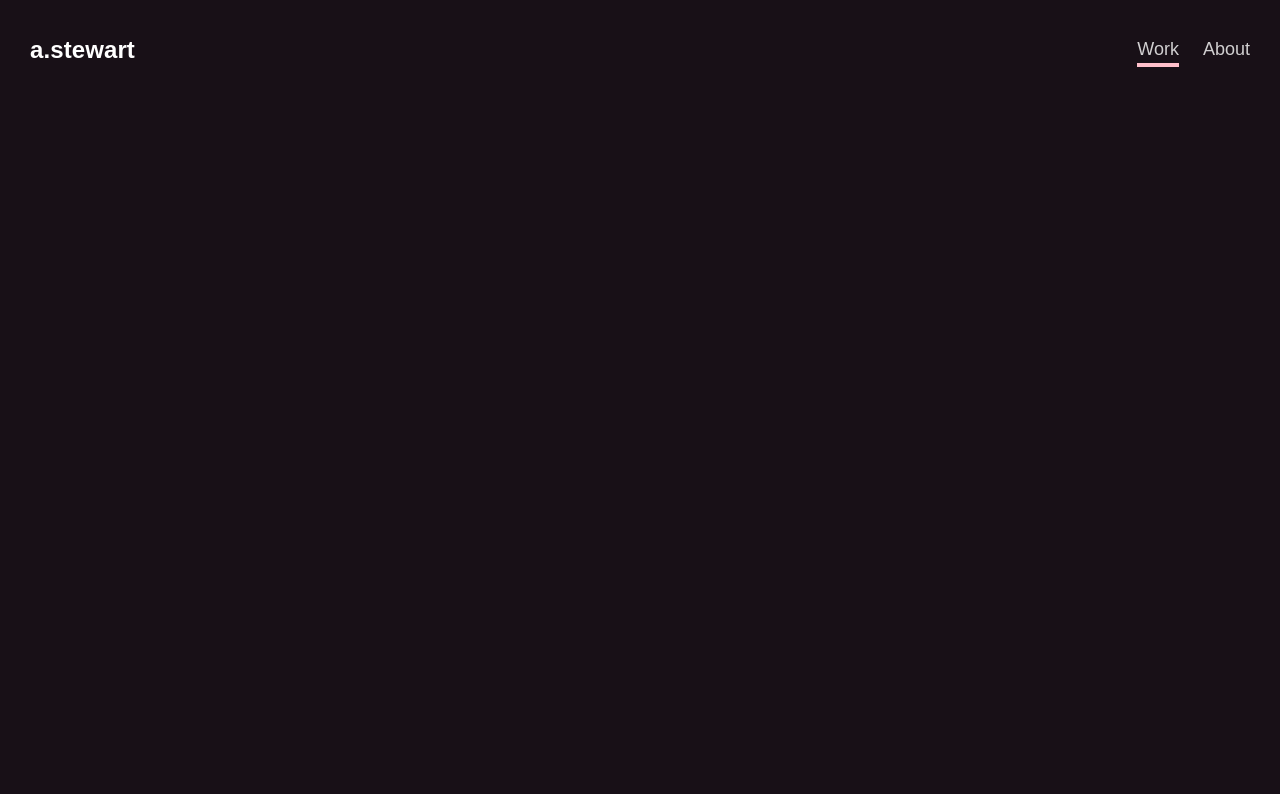
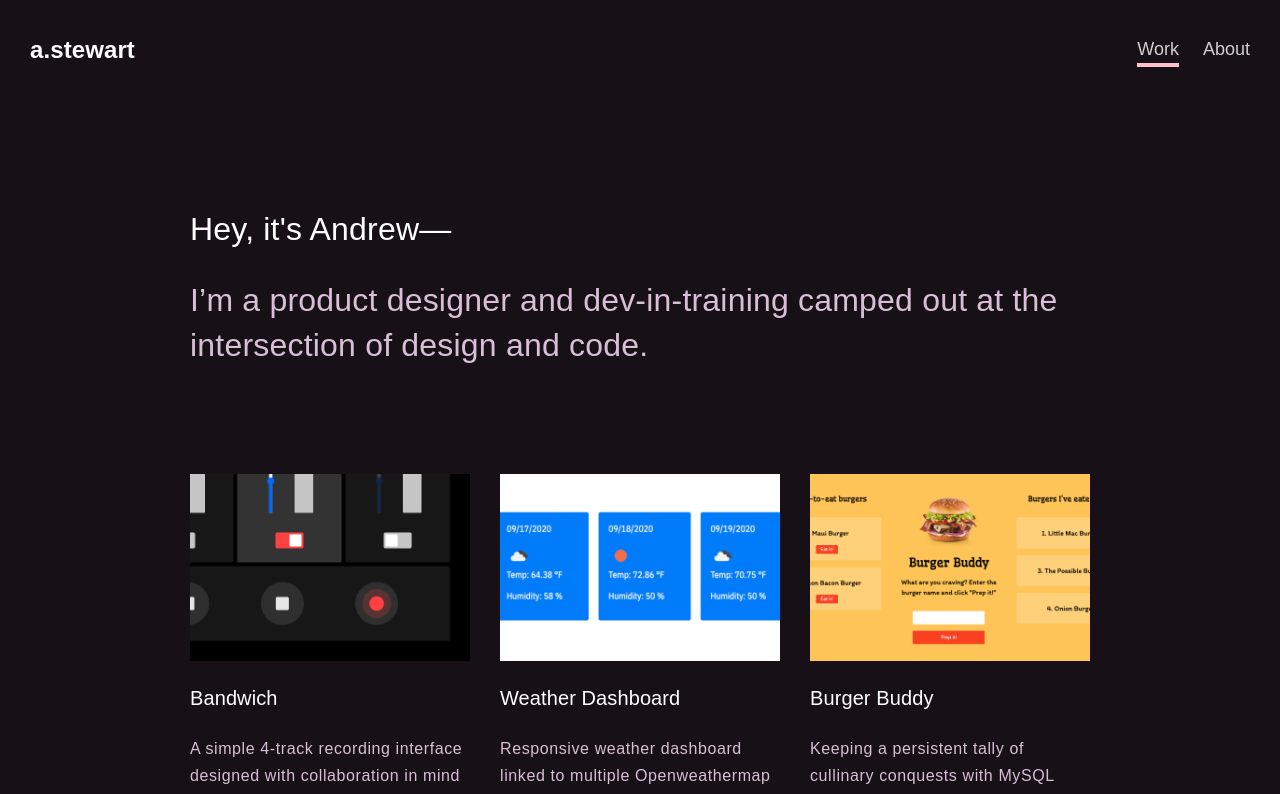
Before and after one commit to stewdiostash/react-portfolio, a React (Create React App) app: page / in a window 1280 px wide. Shown: the top 794 px of the page. Built offline with nearby package versions, Linux system fonts and the light colour scheme.

Commit message:
routing updates

```diff
--- a/package.json
+++ b/package.json
@@ -1,6 +1,6 @@
 {
   "name": "react-portfolio",
-  "homepage": "https://stewdiostash.github.io/work/",
+  "homepage": "https://stewdiostash.github.io/react-portfolio/",
   "version": "0.1.0",
   "private": true,
   "dependencies": {
--- a/src/App.js
+++ b/src/App.js
@@ -10,7 +10,7 @@ function App() {
       <div className="App">
         <Navbar />
         <Switch>
-          <Route exact path="/work" component={Work} />
+          <Route exact path="/" component={Work} />
           <Route exact path="/about" component={About} />
         </Switch>
       </div>
--- a/src/components/Navbar.js
+++ b/src/components/Navbar.js
@@ -4,12 +4,12 @@ import { NavLink } from "react-router-dom";
 const Navbar = () => {
   return (
     <nav>
-      <NavLink to="/work">
+      <NavLink to="/">
         <div id="logo">a.stewart</div>
       </NavLink>
 
       <div id="menu">
-        <NavLink class="menu-item" id="here" to="/work">
+        <NavLink class="menu-item" id="here" to="/">
           Work
         </NavLink>
         <NavLink class="menu-item" to="/about">
```
